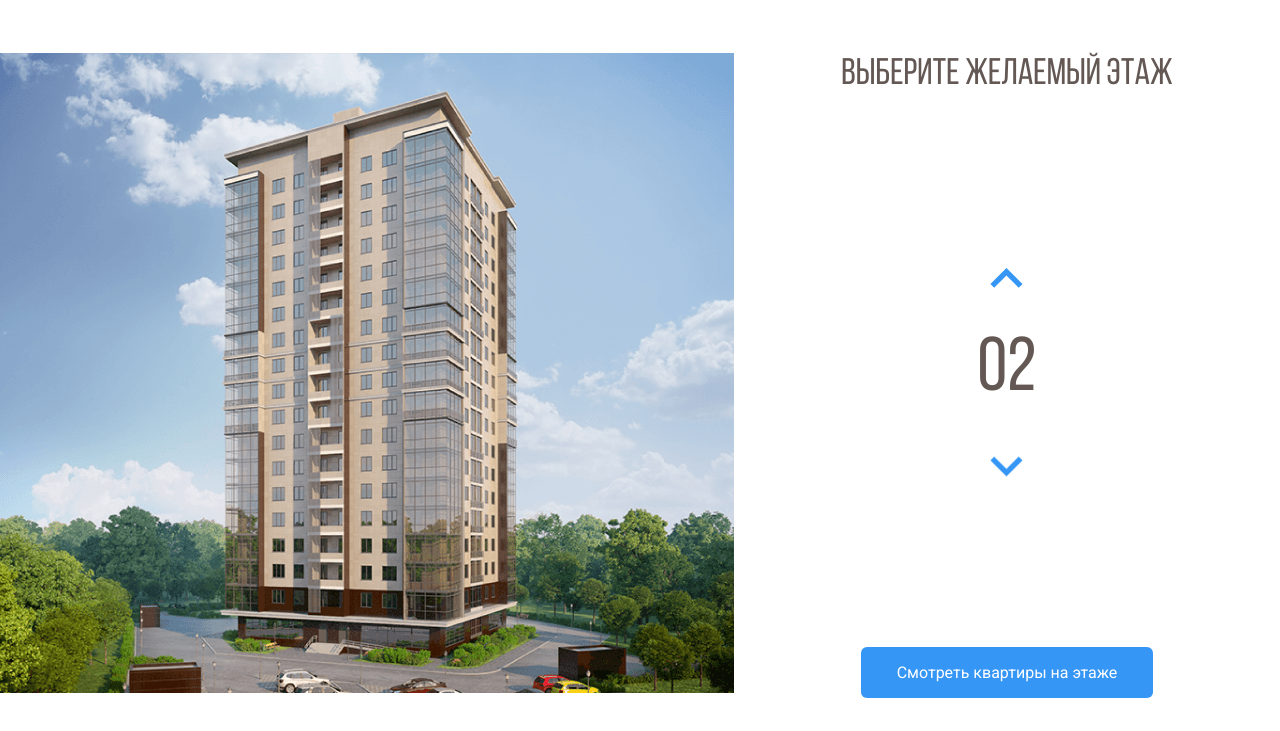
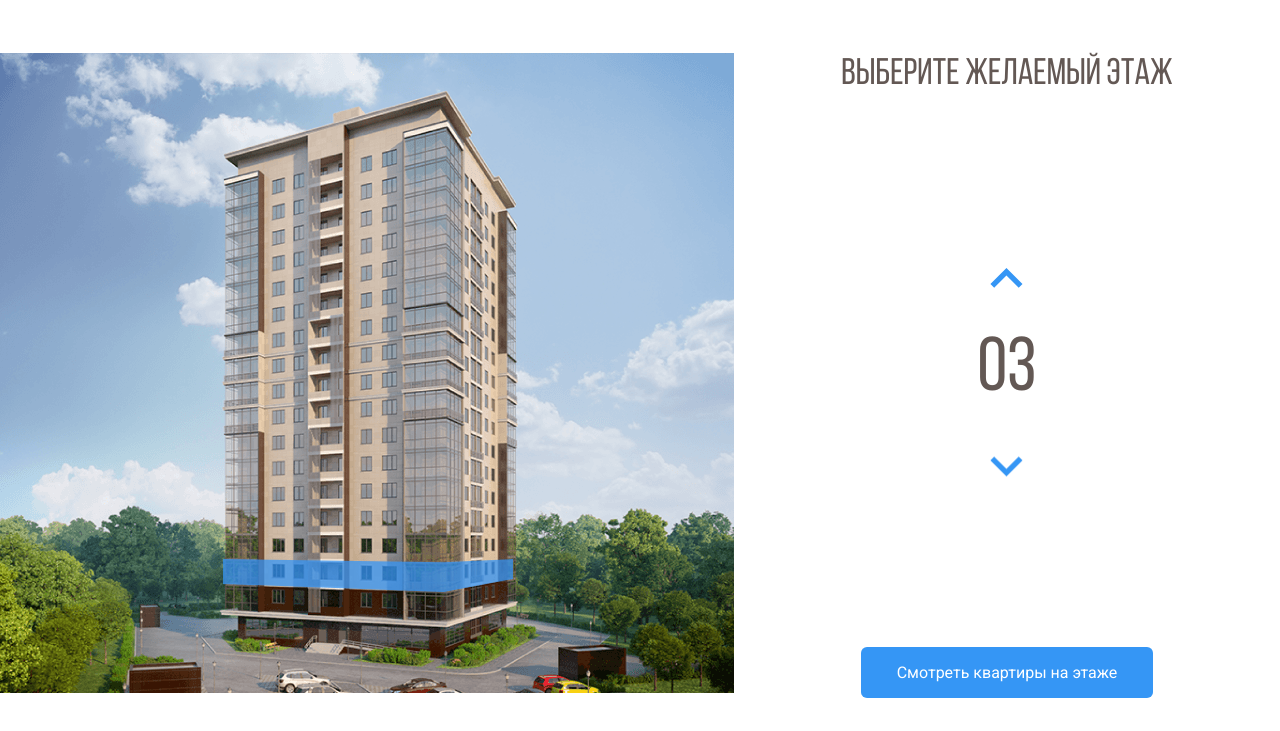
Before and after one commit to Bakaeva/Melody, a plain HTML site: page index.html in a window 1280 px wide. Both pictures are taken after a click on the button 1006 px from the left and 349 px from the top of the page. Shown: the part 69-800 px from the top of the page. Drawn offline with nearby package versions, Linux system fonts and the light colour scheme.

Commit message:
Добавлен скрипт изменения номера этажа с одновременной подсветкой этого этажа

```diff
--- a/css/style.css
+++ b/css/style.css
@@ -92,6 +92,9 @@ body {
 	text-transform: uppercase;
 	color: #635854;
 }
+path.current-floor {
+	opacity: 1;
+}
 .counter-group {
 	display: flex;
 	flex-direction: column;
@@ -104,7 +107,7 @@ body {
 	border: none;
 	cursor: pointer;
 }
-.counter-arrow-down {
+.counter-down {
 	transform: rotateX(180deg);
 }
 .counter {
--- a/index.html
+++ b/index.html
@@ -52,34 +52,34 @@
 			</pattern>
 			<image id="image0" width="740" height="640" xlink:href="img/home.png"/>
 			</defs>
-			<path d="M222 532L442.8 540L512 526.3V548L443.5 567.7L222 556.7V532Z" fill="#3595F6" fill-opacity="0.75"/>
-			<path d="M223 531V506L443.3 509.3L513 506V526L443.7 539L223 531Z" fill="#3595F6" fill-opacity="0.75"/>
-			<path d="M223 505V480H444H513V503L445 510L223 505Z" fill="#3595F6" fill-opacity="0.75"/>
-			<path d="M223 481V456L444.3 452.3L512 459V481H444" fill="#3595F6" fill-opacity="0.75"/>
-			<path d="M223 455V429L444.5 425.7L513 436.7V458L444 451.3L223 455Z" fill="#3595F6" fill-opacity="0.75"/>
-			<path d="M222 428V404.3L443 392L514 415V436.3L443 424L222 428Z" fill="#3595F6" fill-opacity="0.75"/>
-			<path d="M222 406V381L444.2 364.7L514 393.3V414L443.7 392.3L222 406Z" fill="#3595F6" fill-opacity="0.75"/>
-			<path d="M222 381V356L444.5 335.7L514 372.3V393L442 364.3L222 381Z" fill="#3595F6" fill-opacity="0.75"/>
-			<path d="M222 355V331L445 306.3L514 350.3V372L444.7 334L222 355Z" fill="#3595F6" fill-opacity="0.75"/>
-			<path d="M222 330V306L444.5 277.3L514 328.3V349L443.7 306.7L222 330Z" fill="#3595F6" fill-opacity="0.75"/>
-			<path d="M221 306V282L443.3 249L514 308.3V328L444 277.3L221 306Z" fill="#3595F6" fill-opacity="0.75"/>
-			<path d="M222 281V257L443.2 222L513 286V307L444.3 248.7L222 281Z" fill="#3595F6" fill-opacity="0.75"/>
-			<path d="M222 257V232L444.3 194L513 264.3V285L444 221L222 257Z" fill="#3595F6" fill-opacity="0.75"/>
-			<path d="M222 231V206L442.8 162.3L513 241.3V264L444 190.7L222 231Z" fill="#3595F6" fill-opacity="0.75"/>
-			<path d="M223 207V182L443 134L513 219V242L442.3 162.7L223 207Z" fill="#3595F6" fill-opacity="0.75"/>
-			<path d="M222 182V157L441.8 105L513 197.3V220L443.3 133.7L222 182Z" fill="#3595F6" fill-opacity="0.75"/>
-			<path d="M222 152V126L444 69.3L513 171V192L443.7 100.3L222 152Z" fill="#3595F6" fill-opacity="0.75"/>
+			<path data-floor="02" d="M222 532L442.8 540L512 526.3V548L443.5 567.7L222 556.7V532Z" fill="#3595F6" fill-opacity="0.75"/>
+			<path data-floor="03" d="M223 531V506L443.3 509.3L513 506V526L443.7 539L223 531Z" fill="#3595F6" fill-opacity="0.75"/>
+			<path data-floor="04" d="M223 505V480H444H513V503L445 510L223 505Z" fill="#3595F6" fill-opacity="0.75"/>
+			<path data-floor="05" d="M223 481V456L444.3 452.3L512 459V481H444" fill="#3595F6" fill-opacity="0.75"/>
+			<path data-floor="06" d="M223 455V429L444.5 425.7L513 436.7V458L444 451.3L223 455Z" fill="#3595F6" fill-opacity="0.75"/>
+			<path data-floor="07" d="M222 428V404.3L443 392L514 415V436.3L443 424L222 428Z" fill="#3595F6" fill-opacity="0.75"/>
+			<path data-floor="08" d="M222 406V381L444.2 364.7L514 393.3V414L443.7 392.3L222 406Z" fill="#3595F6" fill-opacity="0.75"/>
+			<path data-floor="09" d="M222 381V356L444.5 335.7L514 372.3V393L442 364.3L222 381Z" fill="#3595F6" fill-opacity="0.75"/>
+			<path data-floor="10" d="M222 355V331L445 306.3L514 350.3V372L444.7 334L222 355Z" fill="#3595F6" fill-opacity="0.75"/>
+			<path data-floor="11" d="M222 330V306L444.5 277.3L514 328.3V349L443.7 306.7L222 330Z" fill="#3595F6" fill-opacity="0.75"/>
+			<path data-floor="12" d="M221 306V282L443.3 249L514 308.3V328L444 277.3L221 306Z" fill="#3595F6" fill-opacity="0.75"/>
+			<path data-floor="13" d="M222 281V257L443.2 222L513 286V307L444.3 248.7L222 281Z" fill="#3595F6" fill-opacity="0.75"/>
+			<path data-floor="14" d="M222 257V232L444.3 194L513 264.3V285L444 221L222 257Z" fill="#3595F6" fill-opacity="0.75"/>
+			<path data-floor="15" d="M222 231V206L442.8 162.3L513 241.3V264L444 190.7L222 231Z" fill="#3595F6" fill-opacity="0.75"/>
+			<path data-floor="16" d="M223 207V182L443 134L513 219V242L442.3 162.7L223 207Z" fill="#3595F6" fill-opacity="0.75"/>
+			<path data-floor="17" d="M222 182V157L441.8 105L513 197.3V220L443.3 133.7L222 182Z" fill="#3595F6" fill-opacity="0.75"/>
+			<path data-floor="18" d="M222 152V126L444 69.3L513 171V192L443.7 100.3L222 152Z" fill="#3595F6" fill-opacity="0.75"/>
 			</svg>
 		</div>
 		<!-- /.main-image -->
 		<div class="main-info">
 			<h2 class="main-title">Выберите желаемый этаж</h2>
 			<div class="counter-group">
-				<button class="counter-button counter-arrow-up">
+				<button class="counter-button counter-up">
 					<img src="img/arrow.svg" class="counter-arrow" alt="arrow-up">
 				</button>
 			<span class="counter">02</span>
-			<button class="counter-button counter-arrow-down">
+			<button class="counter-button counter-down">
 				<img src="img/arrow.svg" class="counter-arrow" alt="arrow-down">
 			</button>
 			</div>
@@ -87,5 +87,11 @@
 		</div>
 		<!-- /.main-info -->
 	</main>
+	<script
+		src="https://code.jquery.com/jquery-3.6.0.min.js"
+		integrity="sha256-/xUj+3OJU5yExlq6GSYGSHk7tPXikynS7ogEvDej/m4="
+		crossorigin="anonymous">
+	</script>
+	<script src="js/main.js"></script>
 </body>
 </html>
--- /dev/null
+++ b/js/main.js
@@ -0,0 +1,35 @@
+$(document).ready(function () {
+	var currentFloor = 2;
+	var floorPath = $(".home-image path");
+	var counterUp = $(".counter-up");
+	var counterDown = $(".counter-down");
+
+	floorPath.on("mouseover", function () {
+		floorPath.removeClass("current-floor");
+		currentFloor = $(this).attr('data-floor');
+		$(".counter").text(currentFloor);
+	});
+	// floorPath.on("left", function () {
+  //// toDo: добавить подсветку этажа, на котором находилась мышь, когда её убрали с изображения дома (того этажа, который выведен в .counter)
+	// });
+
+	counterUp.on("click", function () {
+		if (currentFloor < 18) {
+			currentFloor++;
+			useCurrentFloor = currentFloor.toLocaleString('en-US', {minimumIntegerDigits: 2, useGrouping: false});
+			$(".counter").text(useCurrentFloor);
+			floorPath.removeClass("current-floor");
+			$(`[data-floor=${useCurrentFloor}]`).toggleClass("current-floor");
+		}
+	});
+
+	counterDown.on("click", function () {
+		if (currentFloor > 2) {
+			currentFloor--;
+			useCurrentFloor = currentFloor.toLocaleString('en-US', {minimumIntegerDigits: 2, useGrouping: false});
+			$(".counter").text(useCurrentFloor);
+			floorPath.removeClass("current-floor");
+			$(`[data-floor=${useCurrentFloor}]`).toggleClass("current-floor");
+		}
+	});
+});
```
